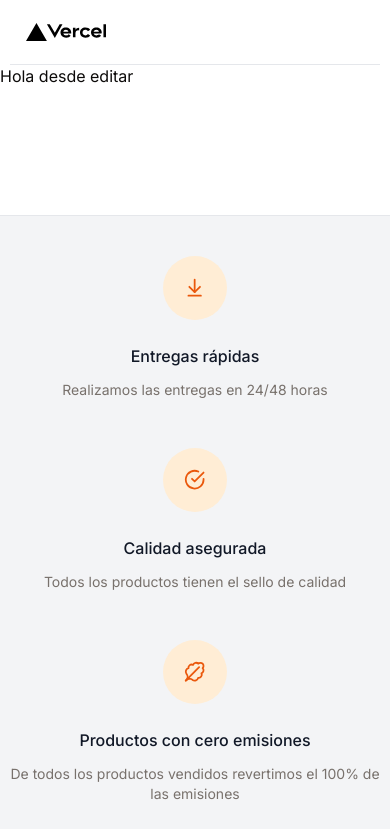
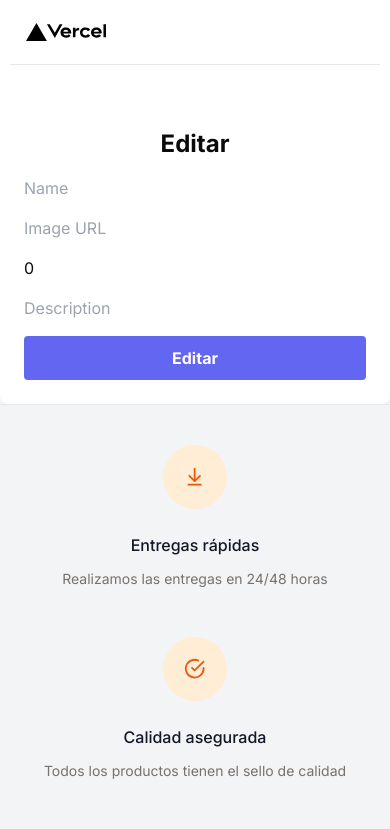
Before and after one commit to daviiddd18/DigitalMarket, a Next.js app: page /productos/editar/1 in a window 390 px wide. Shown: the top 829 px of the page. Built offline with nearby package versions, Linux system fonts and the light colour scheme; no server answers; the database is empty.

Commit message:
CRUD Completado

```diff
--- a/src/app/api/products/[id]/route.ts
+++ b/src/app/api/products/[id]/route.ts
@@ -1,4 +1,4 @@
-import { NextRequest, NextResponse } from 'next/server';
+import { NextRequest} from 'next/server';
 import { connectToDatabase } from '@/app/db/ConnectToDatabase';
 import { Product } from '@/app/db/models/ProductModel'
 
--- /dev/null
+++ b/src/app/productos/listar/[id]/page.tsx
@@ -0,0 +1,6 @@
+import ProductList from '@/components/ProductList'
+
+export default function Producto (){
+
+    return <ProductList />
+}
--- a/src/app/productos/page.tsx
+++ b/src/app/productos/page.tsx
@@ -1,6 +1,6 @@
-import ProductList from "@/components/ProductsList"
+import ProductsList from "@/components/ProductsList"
 
 export default function Productos() {
 
-    return <ProductList />
+    return <ProductsList />
 }
--- a/src/components/EditProduct.tsx
+++ b/src/components/EditProduct.tsx
@@ -1,4 +1,132 @@
-export default function EditProduct(){
+"use client"
 
-    return <h1>Hola desde editar</h1>
+import { useState, useEffect } from 'react';
+import React from 'react'
+import { redirect, useParams } from 'next/navigation';
+import router from 'next/router';
+
+interface Product {
+    name: string,
+    imageSrc: string,
+    price: number,
+    description: string,
+    _id: string;
 }
+
+export default function EditProduct () {
+    const baseURL = process.env.NODE_ENV === 'production' ? 'https://digital-market-nine.vercel.app/' : 'http://localhost:3000';
+    const object = useParams();
+    const id = object?.id
+    const [product, setProduct] = useState<Product>({ name: '', imageSrc: '', price: 0, description: '', _id: '' });
+
+    useEffect(() => {
+
+      if (id) {
+        const fetchProduct = async () => {
+          try {
+            const response = await fetch(`/api/products/${id}`);
+            if (!response.ok) {
+              throw new Error('Failed to fetch the product');
+            }
+            const data = await response.json();
+            setProduct(data);
+          } catch (error) {
+            console.error('Error fetching product:', error);
+          }
+        };
+        fetchProduct();
+      }
+    }, [id]);
+
+    const updateProductById = async (productId: string, productData: { name?: string; imageSrc?: string; price?: number; description?: string; }) => {
+        if (!confirm('¿Estás seguro de que quieres actualizar este producto?')) {
+          return;
+        }
+
+        try {
+          const response = await fetch(`${baseURL}/api/products/${productId}`, {
+            method: 'PUT',
+            headers: {
+              'Content-Type': 'application/json',
+            },
+            body: JSON.stringify(productData),
+          });
+
+          if (response.ok) {
+            alert('Producto actualizado correctamente.');
+            router.push('/productos');
+          } else {
+            const errorText = await response.text();
+            alert(`No se pudo actualizar el producto. Error: ${errorText}`);
+          }
+        } catch (error) {
+          console.error('Error al actualizar el producto:', error);
+
+        }
+    };
+
+    const handleInputChange = (e: { target: { name: any; value: any; }; }) => {
+        const { name, value } = e.target;
+        setProduct(prev => ({
+            ...prev,
+            [name]: value,
+        }));
+    };
+
+    const handleSubmit = async (e: { preventDefault: () => void; }) => {
+        e.preventDefault();
+        await updateProductById(product._id, { ...product });
+    };
+
+    if (!product) return <p className="text-center">Cargando el producto...</p>;
+
+  return (
+    <>
+    <div className="flex justify-center items-center mt-10 ">
+            <div className="p-6 rounded-lg shadow-lg max-w-md w-full">
+                <h1 className="font-bold text-2xl mb-4 text-center">Editar {product.name}</h1>
+                <form onSubmit={handleSubmit} className="flex flex-col gap-4">
+                    <input
+                        name="name"
+                        onChange={handleInputChange}
+                        value={product.name}
+                        className="input input-bordered input-primary w-full"
+                        placeholder="Name"
+                        type="text"
+                    />
+
+                    <input
+                        name="imageSrc"
+                        onChange={handleInputChange}
+                        value={product.imageSrc}
+                        className="input input-bordered input-primary w-full"
+                        placeholder="Image URL"
+                        type="text"
+                    />
+                    <input
+                        name="price"
+                        onChange={handleInputChange}
+                        value={product.price.toString()}
+                        className="input input-bordered input-primary w-full"
+                        placeholder="Price"
+                        type="number"
+                    />
+                    <input
+                        name="description"
+                        onChange={handleInputChange}
+                        value={product.description}
+                        className="input input-bordered input-primary w-full"
+                        placeholder="Description"
+                        type="text"
+                    />
+
+                    <button type="submit" className=" bg-indigo-500 hover:bg-indigo-700 text-white font-bold py-2.5 px-4 rounded">
+                        Editar
+                    </button>
+                </form>
+            </div>
+        </div>
+    </>
+  )
+  redirect('/productos')
+}
--- /dev/null
+++ b/src/components/ProductList.tsx
@@ -0,0 +1,64 @@
+"use client"
+
+import { useState, useEffect } from 'react';
+import React from 'react'
+import Image from 'next/image';
+import { useSession } from 'next-auth/react';
+import { useParams } from 'next/navigation';
+import Link from 'next/link';
+import { buttonVariants } from './ui/button';
+
+interface Product {
+    name: string,
+    imageSrc: string,
+    price: number,
+    description: string,
+    _id: string;
+}
+
+export default function ProductList () {
+
+    const object= useParams();
+    const id = object?.id
+    const [product, setProduct] = useState<Product | null>(null);
+    const { data: session } = useSession();
+
+    useEffect(() => {
+
+      if (id) {
+        const fetchProduct = async () => {
+          try {
+            const response = await fetch(`/api/products/${id}`);
+            if (!response.ok) {
+              throw new Error('Failed to fetch the product');
+            }
+            const data = await response.json();
+            setProduct(data);
+          } catch (error) {
+            console.error('Error fetching product:', error);
+          }
+        };
+        fetchProduct();
+      }
+    }, [id]);
+
+    if (!product) return <p className="text-center">Cargando el producto...</p>;
+
+  return (
+
+    <div className="max-w-sm mx-auto bg-white shadow-md overflow-hidden md:max-w-2xl">
+        <div className="md:flex md:flex-col">
+            <div className="md:flex-shrink-0 flex items-center justify-center h-full">
+                <Image className="object-cover" src={product.imageSrc} alt={product.name} width={200} height={200} />
+            </div>
+            <div className="p-8">
+            <div className="uppercase tracking-wide text-sm text-orange-500 font-semibold">{product.name}</div>
+            <p className="block mt-1 text-lg leading-tight font-medium text-black" style={{ minHeight: '4rem' }}>{product.description}</p>
+            <p className="block text-orange-500  text-lg leading-tight font-medium" style={{ minHeight: '4rem' }}>{product.price}</p>
+            {session && (<Link href="/productos" className={buttonVariants()}>Comprar</Link>)}
+            </div>
+        </div>
+    </div>
+
+  )
+}
--- a/src/components/ProductsList.tsx
+++ b/src/components/ProductsList.tsx
@@ -14,7 +14,7 @@ interface Product {
     _id: string;
 }
 
-export default function ProductList() {
+export default function ProductsList() {
     const baseURL = process.env.NODE_ENV === 'production' ? 'https://digital-market-nine.vercel.app/' : 'http://localhost:3000';
     const [products, setProducts] = useState<Product[]>([]);
     const { data: session } = useSession();
@@ -61,7 +61,9 @@ export default function ProductList() {
                     <div key={index} className="p-4 w-1/3 flex justify-center">
                         <div className="border rounded-lg p-4 shadow-lg flex flex-col items-center">
                             <h3 className='font-bold'>{product.name}</h3>
-                            <Image src={product.imageSrc} alt={product.name} width={200} height={200} />
+                            <Link href={`/productos/listar/${product._id}`} passHref>
+                                <Image src={product.imageSrc} alt={product.name} width={200} height={200} layout="responsive" />
+                            </Link>
                             <p className='text-orange-500'>${product.price}</p>
                             <br></br>
                             <p className='italic'>{product.description}</p>
@@ -73,11 +75,11 @@ export default function ProductList() {
                             <>
                                 <div className="flex align-middle p-3">
                                     <div className="pr-2">
-                                        <button className={buttonVariants()} onClick={() => deleteProductById(product._id)}>Borrar
+                                        <button className=" bg-red-500 hover:bg-indigo-700 text-white font-bold py-2 px-4 rounded" onClick={() => deleteProductById(product._id)}>Borrar
                                         </button>
                                     </div>
-                                    <div className="pl-2">
-                                        <Link href={`/productos/editar/${product._id}`} className={buttonVariants()}>Editar
+                                    <div className="pl-2 pt-2">
+                                        <Link href={`/productos/editar/${product._id}`} className=" bg-indigo-500 hover:bg-indigo-700 text-white font-bold py-2.5 px-4 rounded">Editar
                                         </Link>
                                     </div>
                                 </div>
@@ -90,5 +92,5 @@ export default function ProductList() {
                 <p>Cargando productos...</p>
             )}
         </div>
-    );
+    )
 }
```
